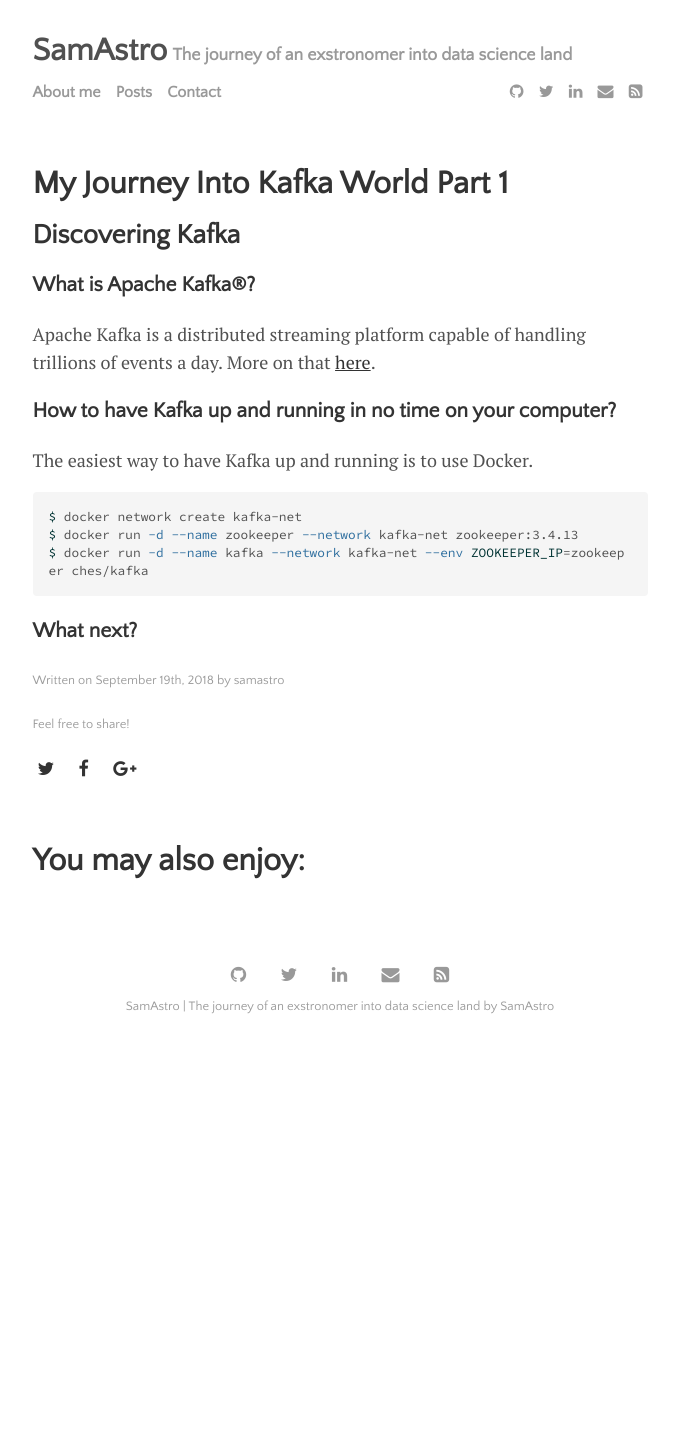
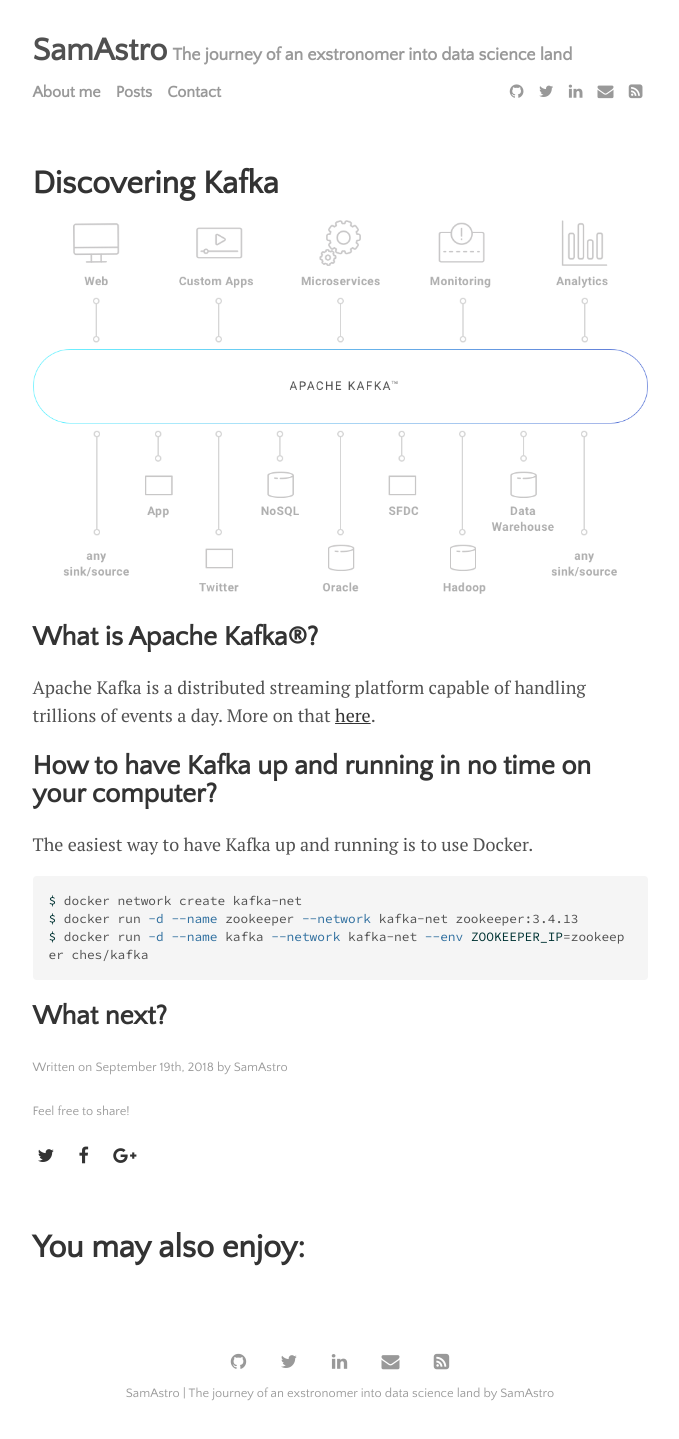
Before and after one commit to SamAstro/samastro.github.io, a Jekyll site: the page built from _posts/2018-09-19-my-journey-into-kafka-world-part-1.md, in a window 1280 px wide. Shown: the whole page, without its empty margins (300-979 px from the left). Built offline with Jekyll 4.4.1, drawn with Linux system fonts in a browser that asks for light colours; before the commit the page ends 1052 px from its top, so only the background shows below that; some of the changed lines change nothing that is shown.

Commit message:
Improving post look

````diff
--- a/_posts/2018-09-19-my-journey-into-kafka-world-part-1.md
+++ b/_posts/2018-09-19-my-journey-into-kafka-world-part-1.md
@@ -1,15 +1,18 @@
 ---
 layout: post
-author: samastro
+title: "Discovering Kafka"
+author: "SamAstro"
+categories: technologies
+tags: [documentation,tutorial]
+image: kafka.png
 ---
-## Discovering Kafka
 
-### What is Apache Kafka®?
+## What is Apache Kafka®?
 Apache Kafka is a distributed streaming platform capable of handling trillions
 of events a day. More on that
 [here](https://www.confluent.io/what-is-apache-kafka/).
 
-### How to have Kafka up and running in no time on your computer?
+## How to have Kafka up and running in no time on your computer?
 The easiest way to have Kafka up and running is to use Docker.
 ```bash
 $ docker network create kafka-net
@@ -17,4 +20,4 @@
 $ docker run -d --name kafka --network kafka-net --env ZOOKEEPER_IP=zookeeper ches/kafka
 ```
 
-### What next?
+## What next?
````
